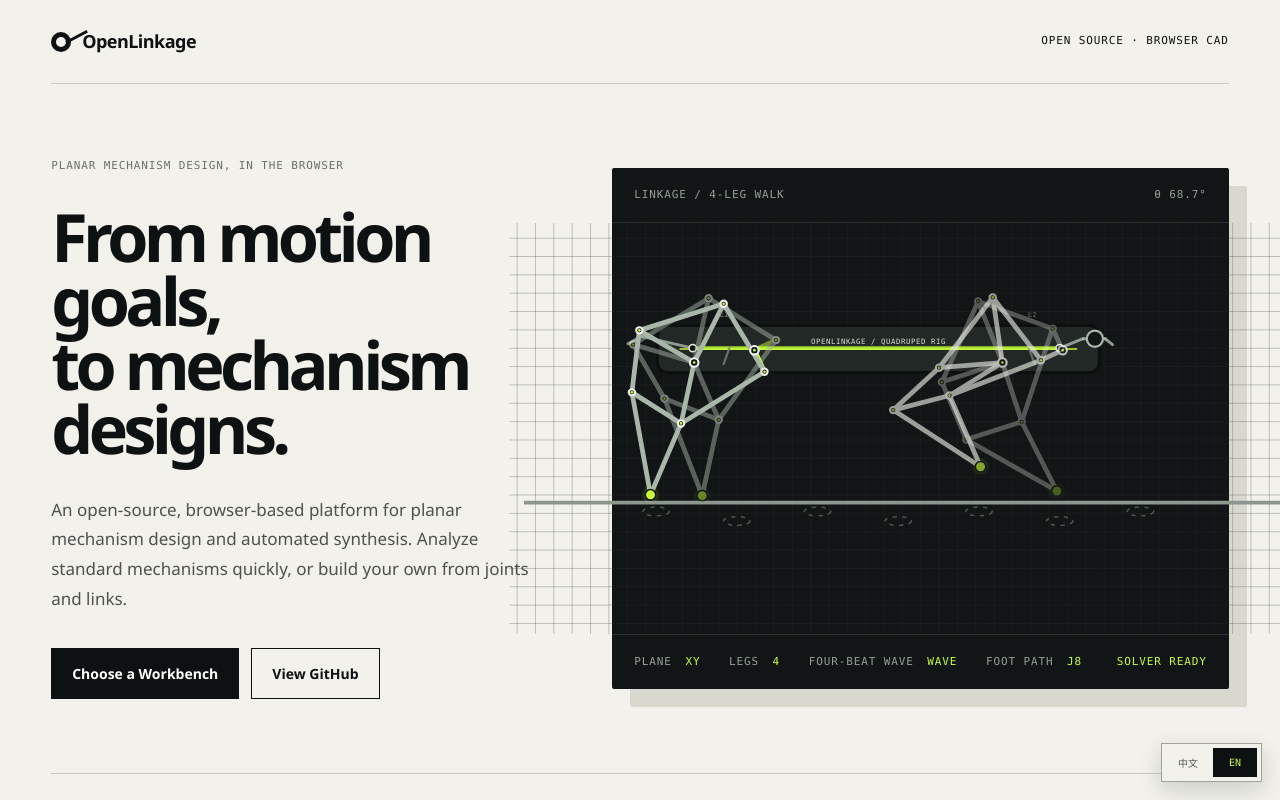
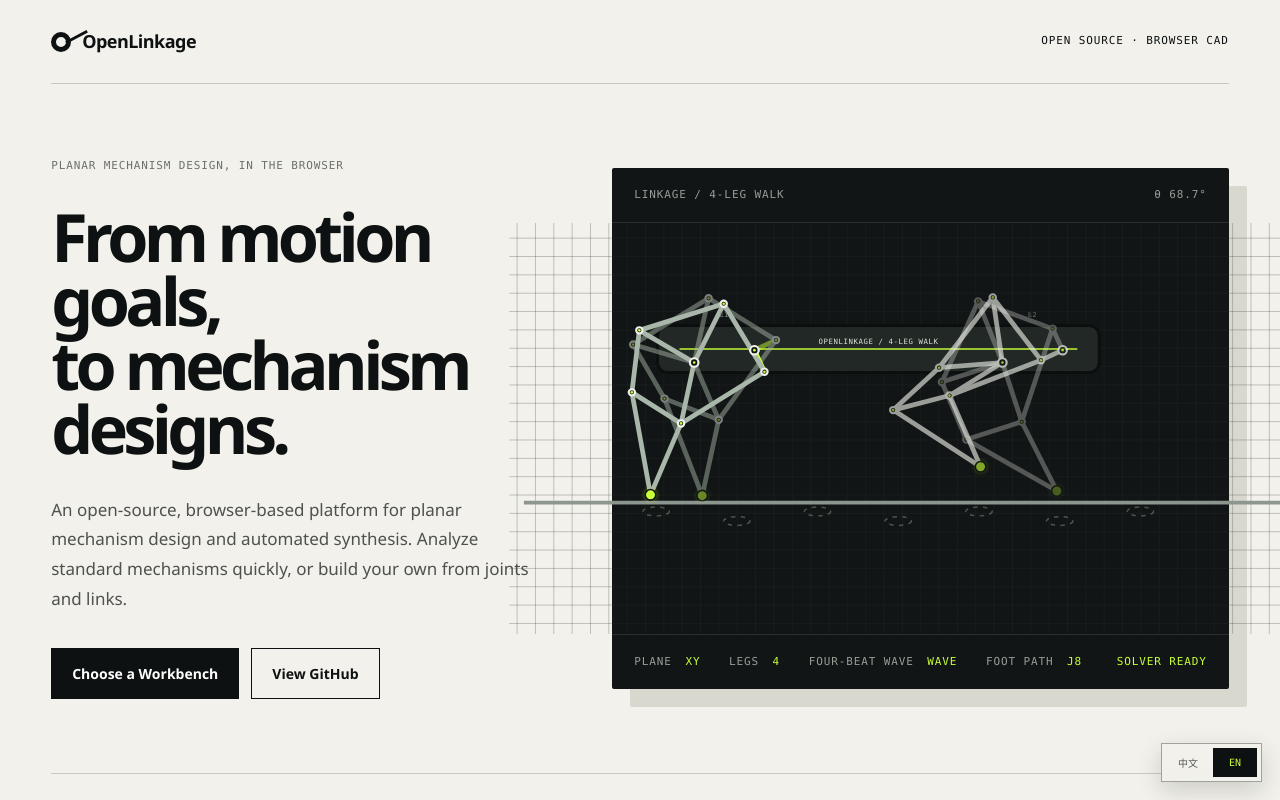
Before and after one commit to tutao0123/open-linkage, a Next.js app: page /en in a window 1280 px wide. Shown: the top 800 px of the page. Built offline with nearby package versions, Linux system fonts and the light colour scheme.

Commit message:
移除首页动物骨架装饰

```diff
--- a/src/app/globals.css
+++ b/src/app/globals.css
@@ -52,11 +52,6 @@
 .mechanism-card .walking-chassis rect { fill:#222825; stroke:#0b0f0e; stroke-width:4; }
 .mechanism-card .walking-chassis line { stroke:var(--acid); stroke-width:3; opacity:.72; }
 .mechanism-card .walking-chassis text { fill:#dce4d8; font:10px "Geist Mono","Cascadia Mono",Consolas,monospace; letter-spacing:.08em; text-anchor:middle; }
-.mechanism-card .walking-skeleton-spine { stroke:var(--acid); stroke-width:5; stroke-linecap:round; opacity:.82; }
-.mechanism-card .walking-skeleton-rod { stroke:#a9b6aa; stroke-width:4; stroke-linecap:round; stroke-linejoin:round; opacity:.82; }
-.mechanism-card .walking-skeleton-rib { stroke:#748279; stroke-width:3; stroke-linecap:round; opacity:.8; }
-.mechanism-card .walking-skeleton-joint { fill:#111515; stroke:#e7eee6; stroke-width:2; }
-.mechanism-card .walking-skeleton-head { fill:#111515; stroke:#a9b6aa; stroke-width:3; }
 .mechanism-card .walking-leg { transition:opacity .12s ease; }
 .mechanism-card .walking-leg-right { opacity:.48; }
 .mechanism-card .walking-leg-swing { opacity:.62; }
--- a/src/components/mechanism-preview.tsx
+++ b/src/components/mechanism-preview.tsx
@@ -95,14 +95,6 @@
     if (first.side === second.side) return first.station - second.station;
     return first.side === "right" ? -1 : 1;
   });
-  const skeleton = {
-    spineY: chassis.y + chassis.height * 0.48,
-    rearX: chassis.x + 48,
-    frontX: chassis.x + chassis.width - 54,
-    neckX: chassis.x + chassis.width - 22,
-    headY: chassis.y + 6,
-    tailX: chassis.x + 8,
-  };
 
   const labels = language === "zh"
     ? {
@@ -141,20 +133,7 @@
         <g className="walking-chassis">
           <rect x={chassis.x} y={chassis.y} width={chassis.width} height={chassis.height} rx="14" />
           <line x1={chassis.x + 30} y1={chassis.y + chassis.height / 2} x2={chassis.x + chassis.width - 30} y2={chassis.y + chassis.height / 2} />
-          <text x={chassis.x + chassis.width / 2} y={chassis.y + 25}>OPENLINKAGE / QUADRUPED RIG</text>
-        </g>
-        <g className="walking-animal-skeleton" aria-hidden="true">
-          <line className="walking-skeleton-spine" x1={skeleton.rearX} y1={skeleton.spineY} x2={skeleton.frontX} y2={skeleton.spineY} />
-          <line className="walking-skeleton-rod" x1={skeleton.frontX} y1={skeleton.spineY} x2={skeleton.neckX} y2={skeleton.headY + 12} />
-          <line className="walking-skeleton-rod" x1={skeleton.neckX} y1={skeleton.headY + 12} x2={skeleton.neckX + 30} y2={skeleton.headY + 12} />
-          <line className="walking-skeleton-rod" x1={skeleton.neckX + 30} y1={skeleton.headY + 12} x2={skeleton.neckX + 40} y2={skeleton.headY + 20} />
-          <line className="walking-skeleton-rod" x1={skeleton.rearX} y1={skeleton.spineY} x2={skeleton.tailX - 30} y2={skeleton.spineY - 16} />
-          <line className="walking-skeleton-rod" x1={skeleton.tailX - 30} y1={skeleton.spineY - 16} x2={skeleton.tailX - 48} y2={skeleton.spineY - 6} />
-          <line className="walking-skeleton-rib" x1={skeleton.rearX + 50} y1={skeleton.spineY} x2={skeleton.rearX + 42} y2={skeleton.spineY + 22} />
-          <line className="walking-skeleton-rib" x1={skeleton.frontX - 42} y1={skeleton.spineY} x2={skeleton.frontX - 34} y2={skeleton.spineY + 22} />
-          <circle className="walking-skeleton-joint" cx={skeleton.rearX} cy={skeleton.spineY} r="5" />
-          <circle className="walking-skeleton-joint" cx={skeleton.frontX} cy={skeleton.spineY} r="5" />
-          <circle className="walking-skeleton-head" cx={skeleton.neckX + 16} cy={skeleton.headY + 12} r="11" />
+          <text x={chassis.x + chassis.width / 2} y={chassis.y + 25}>OPENLINKAGE / 4-LEG WALK</text>
         </g>
         {orderedLegs.map((leg) => {
           const sample = samples[variableLegSampleIndex(phase, leg.phaseOffset, samples.length)];
```
